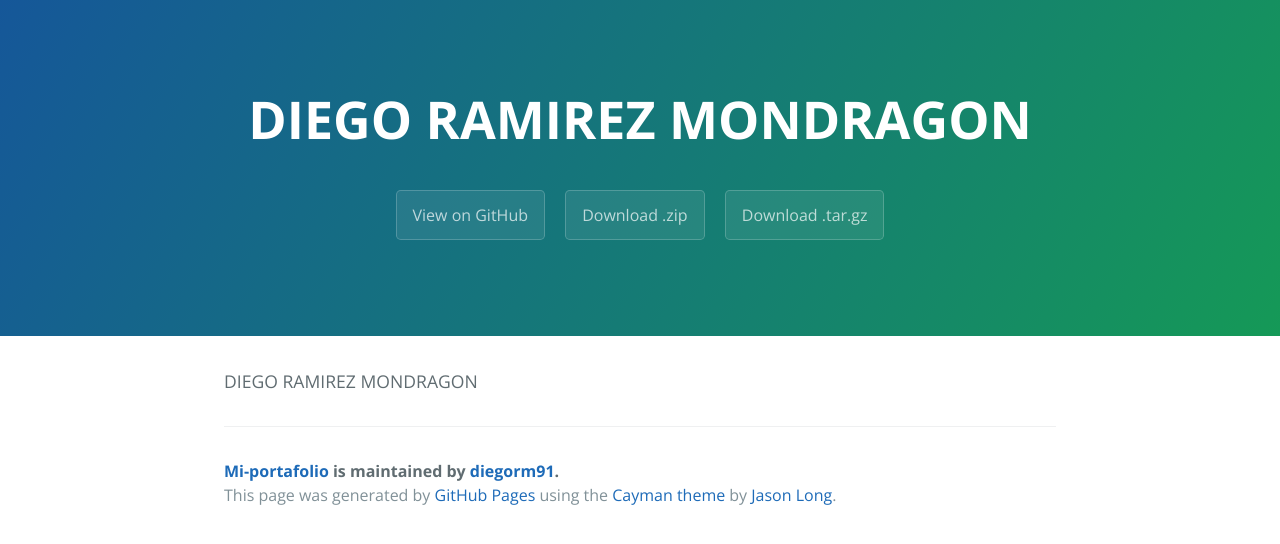
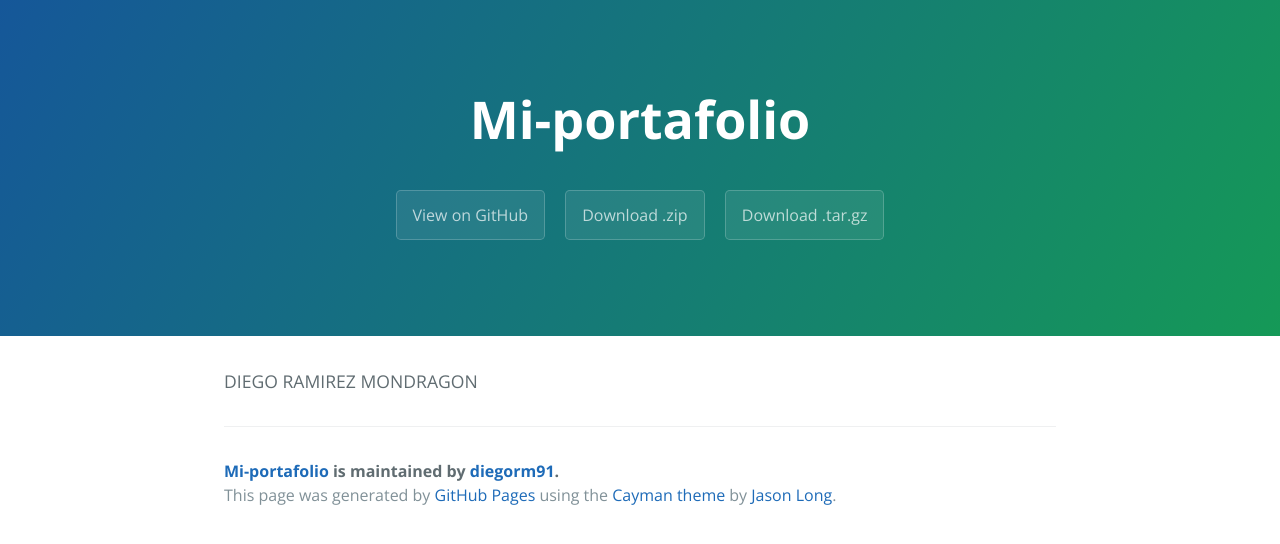
Before and after one commit to diegorm91/MI-PORTAFOLIO, a plain HTML site: page index.html in a window 1280 px wide. Drawn offline with nearby package versions, Linux system fonts and the light colour scheme.

Commit message:
Create gh-pages branch via GitHub

```diff
--- a/index.html
+++ b/index.html
@@ -11,7 +11,7 @@
   </head>
   <body>
     <section class="page-header">
-      <h1 class="project-name">DIEGO RAMIREZ MONDRAGON</h1>
+      <h1 class="project-name">Mi-portafolio</h1>
       <h2 class="project-tagline"></h2>
       <a href="https://github.com/diegorm91/MI-PORTAFOLIO" class="btn">View on GitHub</a>
       <a href="https://github.com/diegorm91/MI-PORTAFOLIO/zipball/master" class="btn">Download .zip</a>
```
